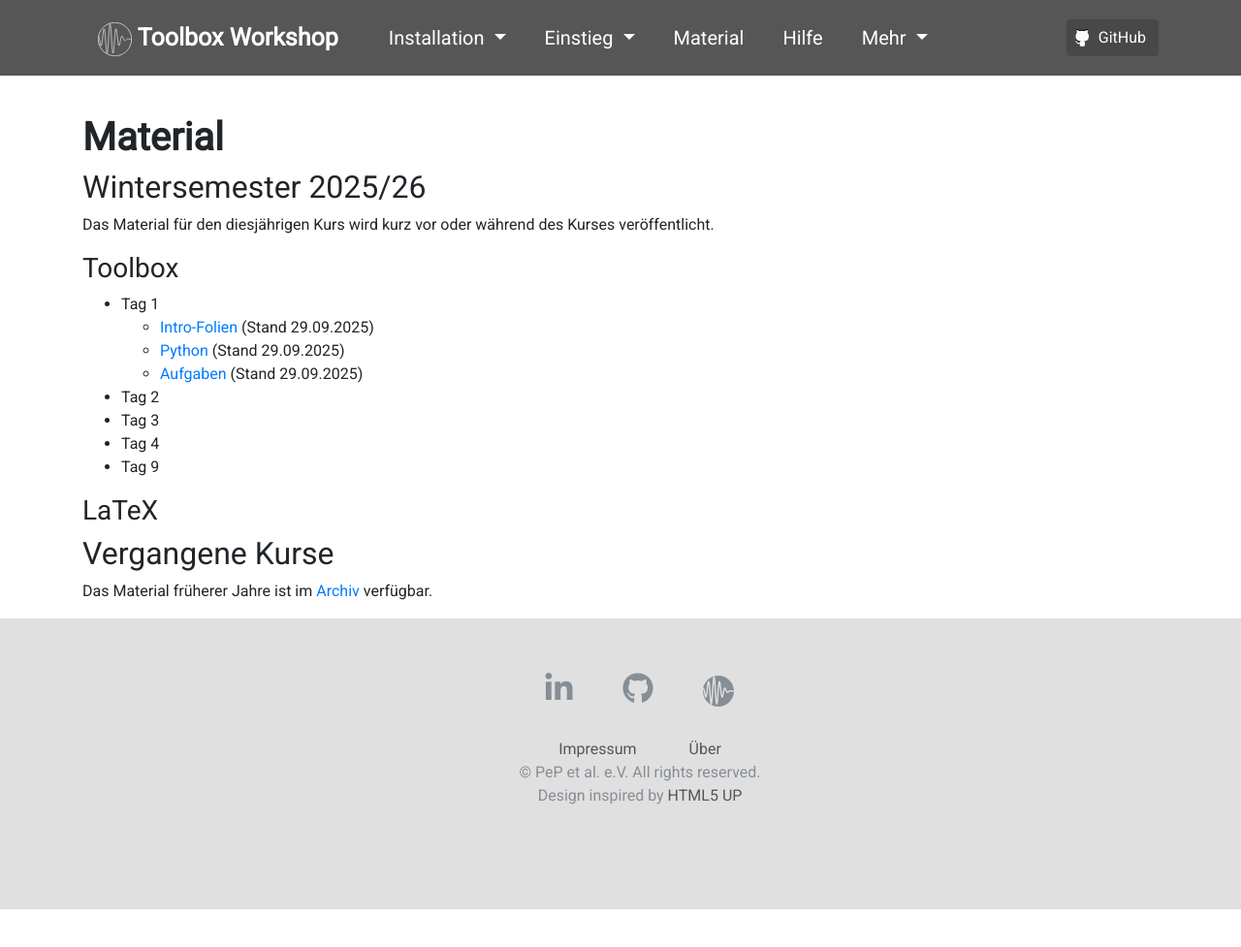
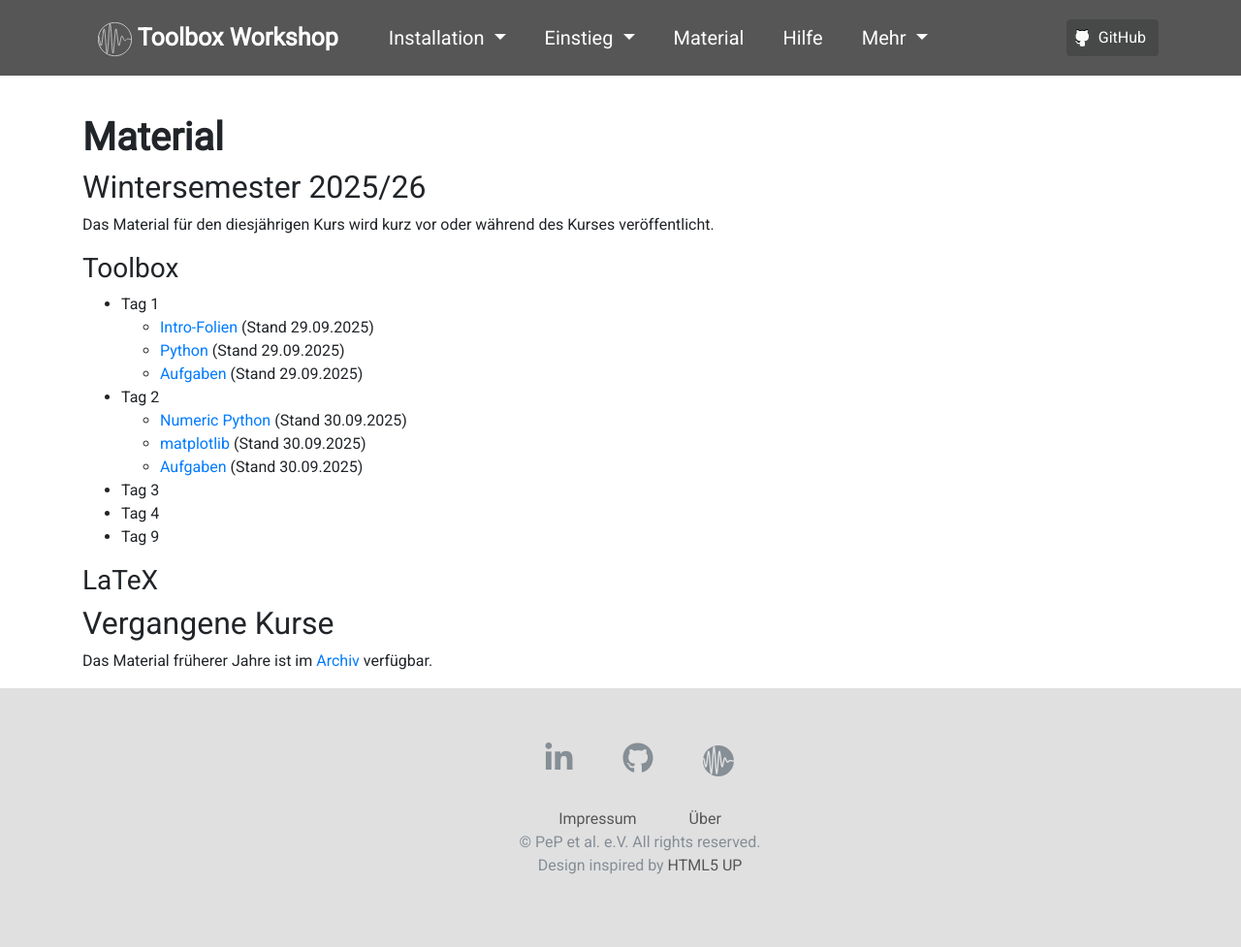
Before and after one commit to pep-dortmund/homepage-toolbox, a Jekyll site: the page built from notes.md, in a window 1280 px wide and 1010 px high. Shown: the top 977 px of the window at 97% size. Built offline with Jekyll 4.4.1, drawn with Linux system fonts in a browser that asks for light colours; nearby versions of some CDN libraries.

Commit message:
Update notes.md

```diff
--- a/notes.md
+++ b/notes.md
@@ -16,9 +16,9 @@ Kurses veröffentlicht.
     - [Python](/files/archive/current/python.html){:target="_blank"} (Stand 29.09.2025)
     - [Aufgaben](/files/archive/current/exercises-toolbox-1.zip) (Stand 29.09.2025)
 - Tag 2
-    <!-- - [Numeric Python](/files/archive/current/numeric-python.html){:target="_blank"} (Stand 24.09.2024) -->
-    <!-- - [matplotlib](/files/archive/current/matplotlib.html){:target="_blank"} (Stand 24.09.2024) -->
-    <!-- - [Aufgaben](/files/archive/current/exercises-toolbox-2.zip) (Stand 24.09.2024) -->
+    - [Numeric Python](/files/archive/current/numeric-python.html){:target="_blank"} (Stand 30.09.2025)
+    - [matplotlib](/files/archive/current/matplotlib.html){:target="_blank"} (Stand 30.09.2025)
+    - [Aufgaben](/files/archive/current/exercises-toolbox-2.zip) (Stand 30.09.2025)
 - Tag 3
     <!-- - [Scientific Python](/files/archive/current/scientific-python.html){:target="_blank"} (Stand 25.09.2024) -->
     <!-- - [uncertainties](/files/archive/current/uncertainties.html){:target="_blank"} (Stand 25.09.2024) -->
```
